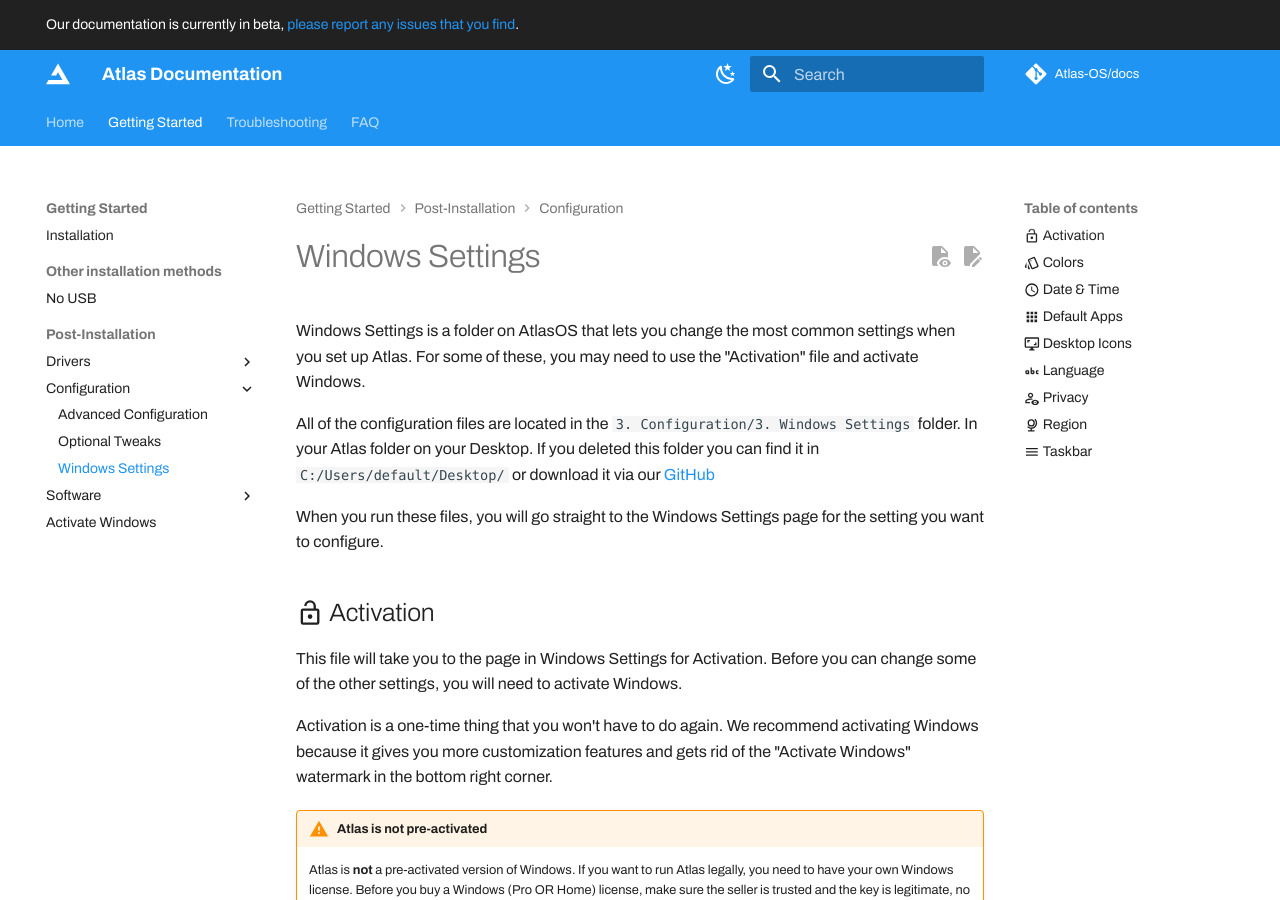
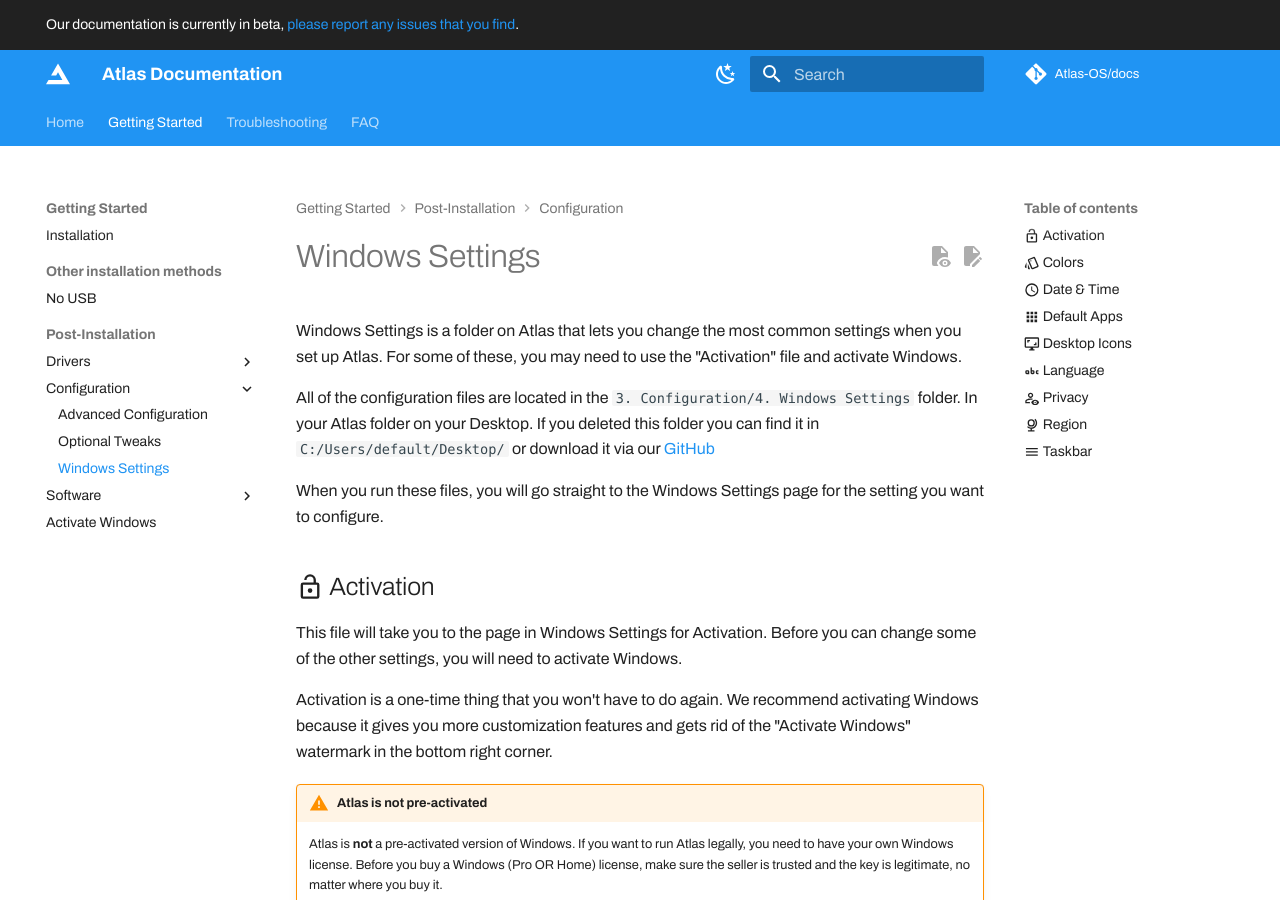
Before and after one commit to Atlas-OS/docs, an MkDocs documentation site: the page built from docs/Getting started/Post-Installation/Configuration/Windows Settings.md, in a window 1280 px wide and 900 px high. Built offline with MkDocs 1.6.1 and Material for MkDocs 9.7.7, drawn with Linux system fonts in a browser that asks for light colours; some web fonts are replaced; plug-ins that fetch from the network failed and are left out; comment, search, counter and statistics services are not loaded.

Commit message:
Update Windows Settings.md

```diff
--- a/docs/Getting started/Post-Installation/Configuration/Windows Settings.md
+++ b/docs/Getting started/Post-Installation/Configuration/Windows Settings.md
@@ -1,8 +1,8 @@
 # Windows Settings
 
-Windows Settings is a folder on AtlasOS that lets you change the most common settings when you set up Atlas. For some of these, you may need to use the "Activation" file and activate Windows.
+Windows Settings is a folder on Atlas that lets you change the most common settings when you set up Atlas. For some of these, you may need to use the "Activation" file and activate Windows.
 
-All of the configuration files are located in the `3. Configuration/3. Windows Settings` folder. In your Atlas folder on your Desktop. If you deleted this folder you can find it in `C:/Users/default/Desktop/` or download it via our [GitHub](https://github.com/Atlas-OS/Atlas/tree/main/src/Executables/Atlas)
+All of the configuration files are located in the `3. Configuration/4. Windows Settings` folder. In your Atlas folder on your Desktop. If you deleted this folder you can find it in `C:/Users/default/Desktop/` or download it via our [GitHub](https://github.com/Atlas-OS/Atlas/tree/main/src/Executables/Atlas)
 
 When you run these files, you will go straight to the Windows Settings page for the setting you want to configure.
 
```
